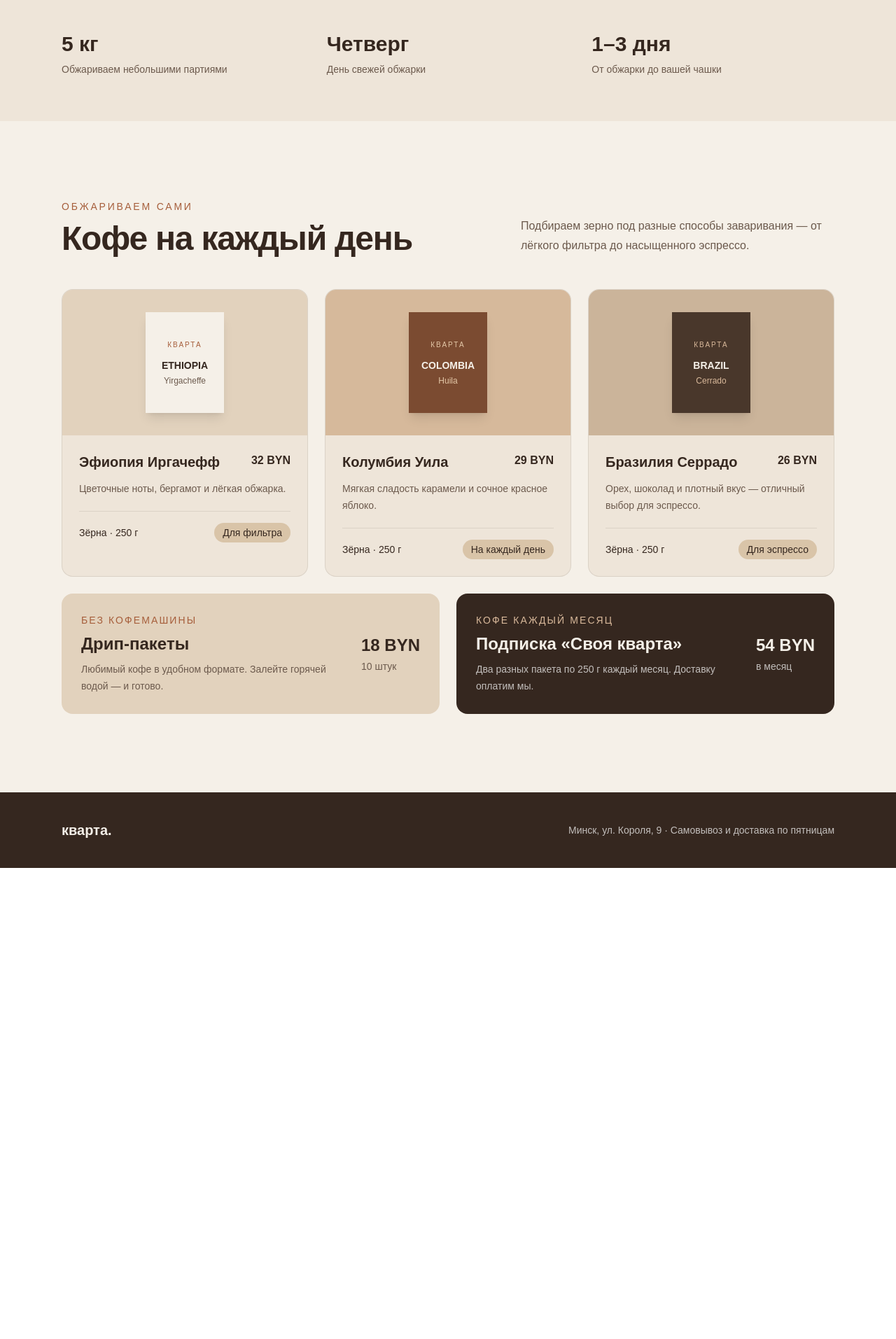
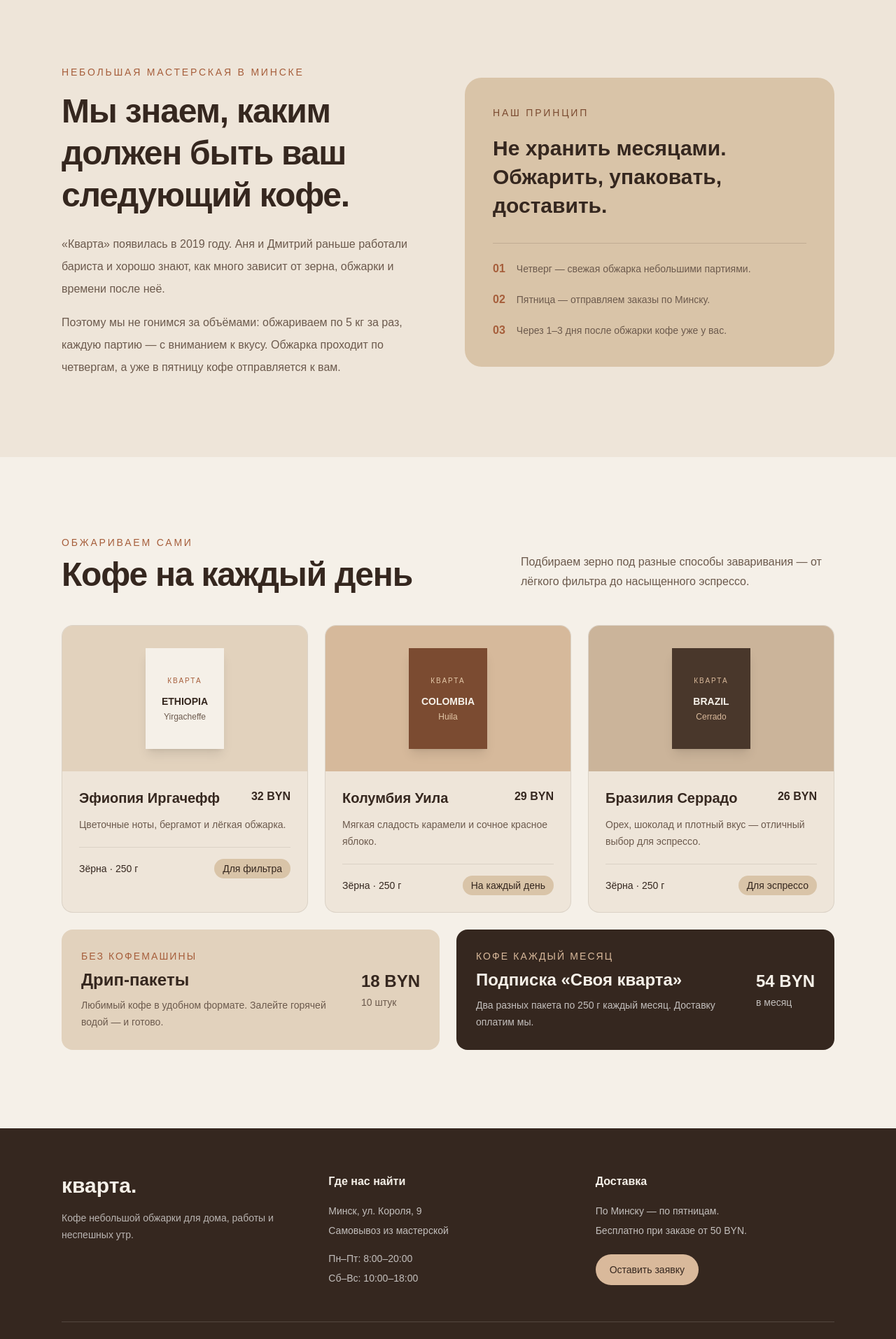
Before and after one commit to Devezh95/kvarta, a Next.js app: page / in a window 1280 px wide. Shown: the part 840-2753 px from the top of the page at 70% size. Before the commit the page ends 2080 px from the top, so only its background shows below. Built offline with nearby package versions, Linux system fonts and the light colour scheme.

Commit message:
feat: add roastery story and delivery details

```diff
--- a/app/page.tsx
+++ b/app/page.tsx
@@ -90,27 +90,58 @@ export default function Home() {
       </section>
 
       <section id="about" className="border-t border-[#35271f]/15 bg-[#eee5d9]">
-        <div className="mx-auto grid max-w-6xl gap-8 px-6 py-16 md:grid-cols-3">
+        <div className="mx-auto grid max-w-6xl gap-12 px-6 py-20 md:grid-cols-2 md:items-center md:py-28">
           <div>
-            <p className="text-3xl font-semibold">5 кг</p>
-            <p className="mt-2 text-sm text-[#6c5a4d]">
-              Обжариваем небольшими партиями
+            <p className="text-sm font-medium uppercase tracking-[0.2em] text-[#a65e3b]">
+              Небольшая мастерская в Минске
+            </p>
+            <h2 className="mt-4 text-3xl font-semibold leading-tight tracking-tight md:text-5xl">
+              Мы знаем, каким должен быть ваш следующий кофе.
+            </h2>
+            <p className="mt-6 leading-8 text-[#6c5a4d]">
+              «Кварта» появилась в 2019 году. Аня и Дмитрий раньше работали
+              бариста и хорошо знают, как много зависит от зерна, обжарки и
+              времени после неё.
+            </p>
+            <p className="mt-4 leading-8 text-[#6c5a4d]">
+              Поэтому мы не гонимся за объёмами: обжариваем по 5 кг за раз,
+              каждую партию — с вниманием к вкусу. Обжарка проходит по
+              четвергам, а уже в пятницу кофе отправляется к вам.
             </p>
           </div>
-          <div>
-            <p className="text-3xl font-semibold">Четверг</p>
-            <p className="mt-2 text-sm text-[#6c5a4d]">День свежей обжарки</p>
-          </div>
-          <div>
-            <p className="text-3xl font-semibold">1–3 дня</p>
-            <p className="mt-2 text-sm text-[#6c5a4d]">
-              От обжарки до вашей чашки
+
+          <div className="rounded-3xl bg-[#d9c4a8] p-8 md:p-10">
+            <p className="text-sm uppercase tracking-[0.2em] text-[#7b4b31]">
+              Наш принцип
             </p>
+            <p className="mt-5 text-3xl font-semibold leading-snug">
+              Не хранить месяцами. Обжарить, упаковать, доставить.
+            </p>
+            <div className="mt-8 space-y-5 border-t border-[#35271f]/15 pt-6">
+              <div className="flex gap-4">
+                <span className="font-semibold text-[#a65e3b]">01</span>
+                <p className="text-sm leading-6 text-[#6c5a4d]">
+                  Четверг — свежая обжарка небольшими партиями.
+                </p>
+              </div>
+              <div className="flex gap-4">
+                <span className="font-semibold text-[#a65e3b]">02</span>
+                <p className="text-sm leading-6 text-[#6c5a4d]">
+                  Пятница — отправляем заказы по Минску.
+                </p>
+              </div>
+              <div className="flex gap-4">
+                <span className="font-semibold text-[#a65e3b]">03</span>
+                <p className="text-sm leading-6 text-[#6c5a4d]">
+                  Через 1–3 дня после обжарки кофе уже у вас.
+                </p>
+              </div>
+            </div>
           </div>
         </div>
       </section>
 
-            <section id="coffee" className="mx-auto max-w-6xl px-6 py-20 md:py-28">
+      <section id="coffee" className="mx-auto max-w-6xl px-6 py-20 md:py-28">
         <div className="flex flex-col justify-between gap-5 md:flex-row md:items-end">
           <div>
             <p className="text-sm font-medium uppercase tracking-[0.2em] text-[#a65e3b]">
@@ -121,8 +152,8 @@ export default function Home() {
             </h2>
           </div>
           <p className="max-w-md leading-7 text-[#6c5a4d]">
-            Подбираем зерно под разные способы заваривания — от лёгкого
-            фильтра до насыщенного эспрессо.
+            Подбираем зерно под разные способы заваривания — от лёгкого фильтра
+            до насыщенного эспрессо.
           </p>
         </div>
 
@@ -223,7 +254,8 @@ export default function Home() {
               </p>
               <h3 className="mt-2 text-2xl font-semibold">Дрип-пакеты</h3>
               <p className="mt-2 max-w-sm text-sm leading-6 text-[#6c5a4d]">
-                Любимый кофе в удобном формате. Залейте горячей водой — и готово.
+                Любимый кофе в удобном формате. Залейте горячей водой — и
+                готово.
               </p>
             </div>
             <div className="shrink-0">
@@ -237,7 +269,9 @@ export default function Home() {
               <p className="text-sm uppercase tracking-[0.15em] text-[#d9b99b]">
                 Кофе каждый месяц
               </p>
-              <h3 className="mt-2 text-2xl font-semibold">Подписка «Своя кварта»</h3>
+              <h3 className="mt-2 text-2xl font-semibold">
+                Подписка «Своя кварта»
+              </h3>
               <p className="mt-2 max-w-sm text-sm leading-6 text-white/70">
                 Два разных пакета по 250 г каждый месяц. Доставку оплатим мы.
               </p>
@@ -251,11 +285,48 @@ export default function Home() {
       </section>
 
       <footer id="delivery" className="bg-[#35271f] text-[#f5f0e8]">
-        <div className="mx-auto flex max-w-6xl flex-col gap-3 px-6 py-10 sm:flex-row sm:items-center sm:justify-between">
-          <p className="text-xl font-semibold">кварта.</p>
-          <p className="text-sm text-white/70">
-            Минск, ул. Короля, 9 · Самовывоз и доставка по пятницам
-          </p>
+        <div className="mx-auto max-w-6xl px-6 py-16">
+          <div className="grid gap-10 md:grid-cols-3">
+            <div>
+              <p className="text-3xl font-semibold">кварта.</p>
+              <p className="mt-4 max-w-xs text-sm leading-6 text-white/65">
+                Кофе небольшой обжарки для дома, работы и неспешных утр.
+              </p>
+            </div>
+
+            <div>
+              <h2 className="font-semibold">Где нас найти</h2>
+              <p className="mt-4 text-sm leading-7 text-white/70">
+                Минск, ул. Короля, 9
+                <br />
+                Самовывоз из мастерской
+              </p>
+              <p className="mt-3 text-sm leading-7 text-white/70">
+                Пн–Пт: 8:00–20:00
+                <br />
+                Сб–Вс: 10:00–18:00
+              </p>
+            </div>
+
+            <div>
+              <h2 className="font-semibold">Доставка</h2>
+              <p className="mt-4 text-sm leading-7 text-white/70">
+                По Минску — по пятницам.
+                <br />
+                Бесплатно при заказе от 50 BYN.
+              </p>
+              <a
+                href="#contact"
+                className="mt-5 inline-flex rounded-full bg-[#d9b99b] px-5 py-3 text-sm font-medium text-[#35271f] transition hover:bg-[#f5f0e8]"
+              >
+                Оставить заявку
+              </a>
+            </div>
+          </div>
+
+          <div className="mt-12 border-t border-white/15 pt-6 text-xs text-white/50">
+            © 2026 Кварта. Кофе с вниманием к деталям.
+          </div>
         </div>
       </footer>
     </main>
```
